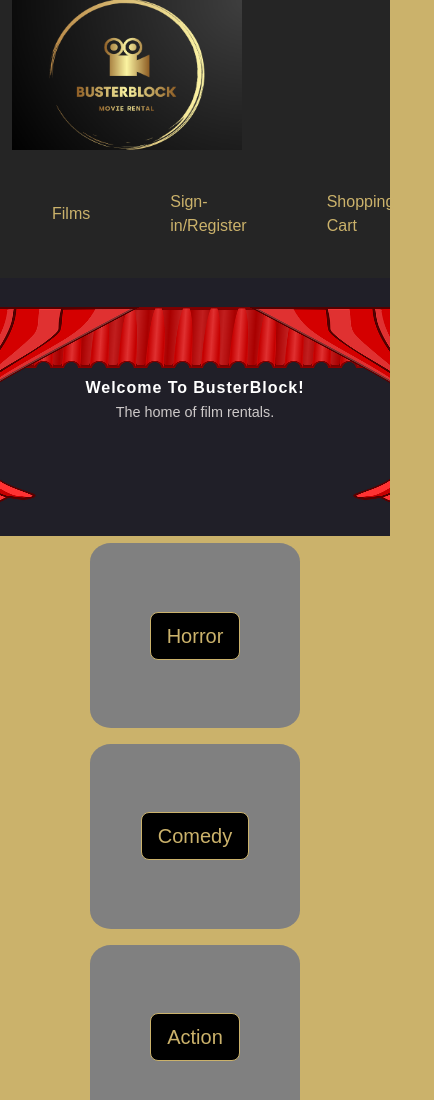
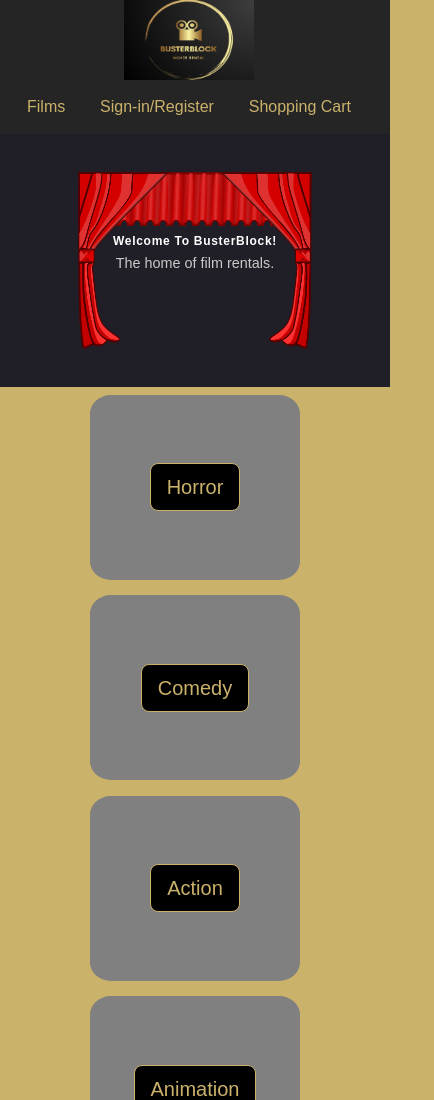
Before and after one commit to ansarraja/busterblock, a plain HTML site: page index.html in a window 390 px wide. Shown: the top 1100 px of the page, 434 px wide, since content can reach past the window. Drawn offline with nearby package versions, Linux system fonts and the light colour scheme; no server answers.

Commit message:
responsive navbar

```diff
--- a/assets/css/style.css
+++ b/assets/css/style.css
@@ -28,6 +28,7 @@ h1 {
 
 header {
     background-color: rgb(37, 37, 37);
+    width: 100%;
 }
 
 /* CSS Animations */
@@ -36,8 +37,8 @@ header {
 /* Navigation CSS */
 
 .navlinks a {
-    margin: 20px;
-    padding: 20px;
+    margin: 10px;
+    padding: 5px;
     color: #CBB26B;
     font-size: clamp(16px, 2.5vh, 25px);
 }
@@ -69,7 +70,7 @@ header {
 .welcome-banner {
     color: white;
     background-image:url("/assets/images/curtain-152112_960_720.png");
-    background-size: 500px 200px;
+    background-size: 60% 70%;
     background-repeat: no-repeat;
     background-position: center;
 
@@ -120,9 +121,44 @@ footer {
 footer p{
     color: rgb(205, 201, 201);
 }
+
 @media screen and (max-width: 768px) {
+    #logo {
+        width: 130px;
+        height: 80px;
+    }
+
     .nav a {
         font-size: 1em;
+    }
+
+    /* .logo {
+        width: 100%;
+        justify-content: center;
+    } */
+}
+
+@media screen and (max-width: 600px) {
+    .nav a {
+        font-size: 1em;
+    }
+
+    .welcome-banner h2 {
+        font-size: 0.75em;
+    }
+
+    #logo {
+        width: 130px;
+        height: 80px;
+    }
+
+    .logo {
+        width: 100%;
+        justify-content: center;
+    }
+
+    .navlinks {
+        width: 100%;
     }
 
 }
```
